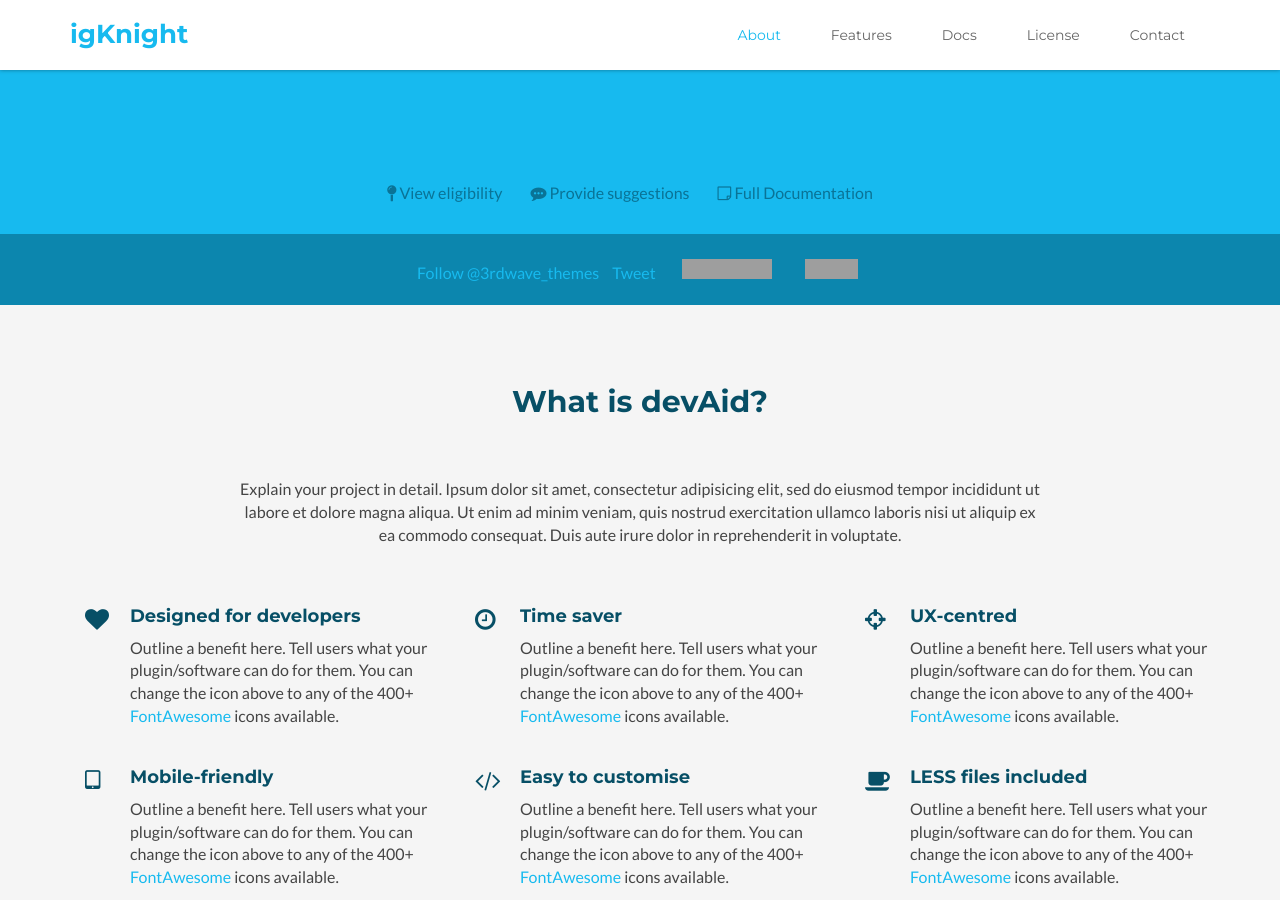
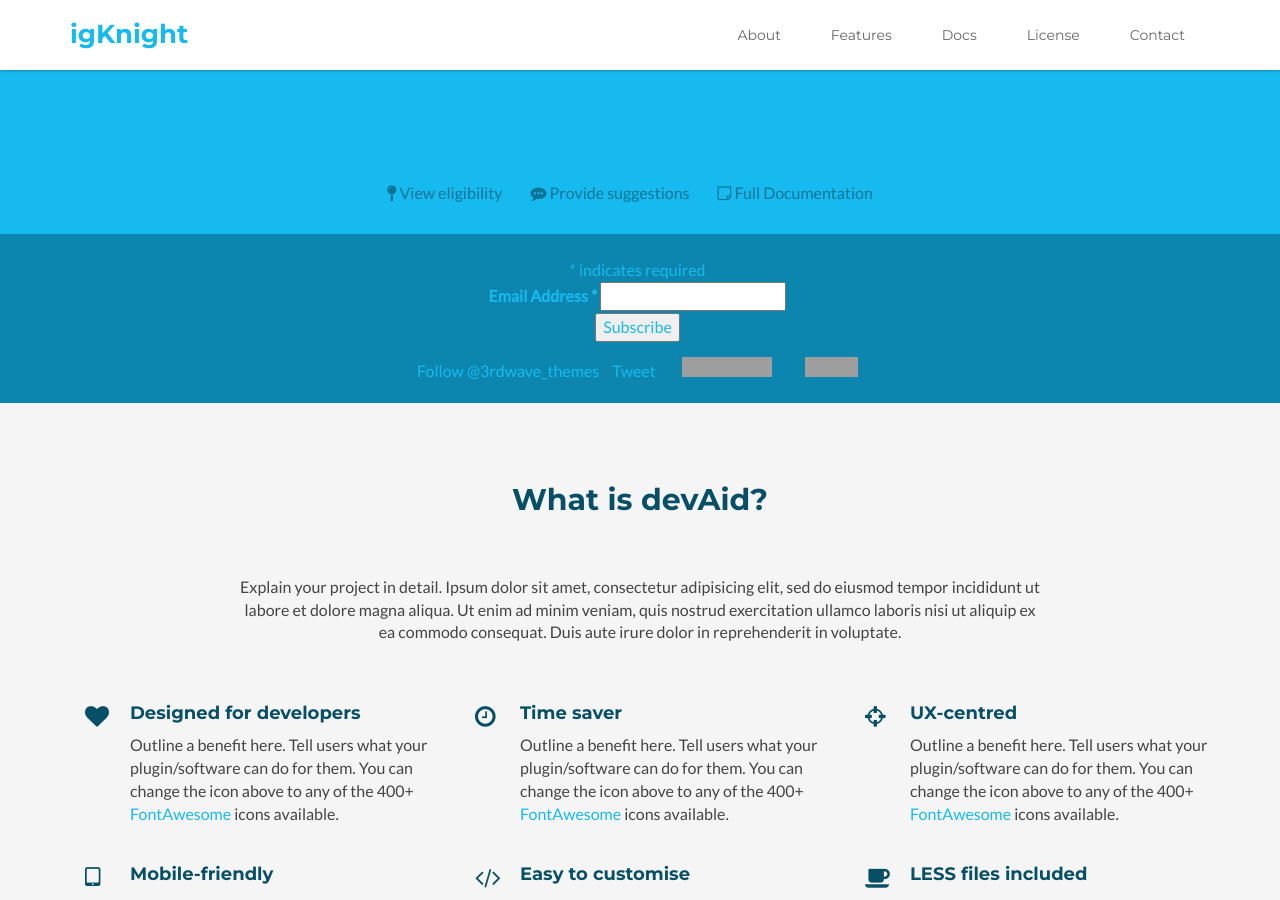
Before and after one commit to igknight/igknight.github.io, a Jekyll site: the page built from index.html, in a window 1280 px wide and 900 px high, scrolled down 320 px. Built offline with Jekyll 4.4.1, drawn with Linux system fonts in a browser that asks for light colours; nearby versions of some CDN libraries; comment, search, counter and statistics services are not loaded; grey boxes are pictures that could not be loaded.

Commit message:
Adding a signup form

```diff
--- a/_includes/promo.html
+++ b/_includes/promo.html
@@ -21,6 +21,33 @@ Phase 2</a>
         <div class="social-media">
             <div class="social-media-inner container text-center">
                 <ul class="list-inline">
+
+<li>
+                <!-- Begin MailChimp Signup Form -->
+<div id="mc_embed_signup">
+<form action="//opsbug.us9.list-manage.com/subscribe/post?u=d6fb17867e29bb35112db200b&amp;id=b658051b36" method="post" id="mc-embedded-subscribe-form" name="mc-embedded-subscribe-form" class="validate" target="_blank" novalidate>
+    <div id="mc_embed_signup_scroll">
+
+<div class="indicates-required"><span class="asterisk">*</span> indicates required</div>
+
+<div class="mc-field-group">
+    <label for="mce-EMAIL">Email Address  <span class="asterisk">*</span>
+</label>
+    <input type="email" value="" name="EMAIL" class="required email" id="mce-EMAIL">
+</div>
+
+    <div id="mce-responses" class="clear">
+        <div class="response" id="mce-error-response" style="display:none"></div>
+        <div class="response" id="mce-success-response" style="display:none"></div>
+    </div>    <!-- real people should not fill this in and expect good things - do not remove this or risk form bot signups-->
+    <div style="position: absolute; left: -5000px;"><input type="text" name="b_d6fb17867e29bb35112db200b_b658051b36" tabindex="-1" value=""></div>
+    <div class="clear"><input type="submit" value="Subscribe" name="subscribe" id="mc-embedded-subscribe" class="button"></div>
+    </div>
+</form>
+</div>
+<!--End mc_embed_signup-->
+
+</li>
                     <li class="twitter-follow"><a href="https://twitter.com/3rdwave_themes" class="twitter-follow-button" data-show-count="false">Follow @3rdwave_themes</a>
 <script>!function(d,s,id){var js,fjs=d.getElementsByTagName(s)[0],p=/^http:/.test(d.location)?'http':'https';if(!d.getElementById(id)){js=d.createElement(s);js.id=id;js.src=p+'://platform.twitter.com/widgets.js';fjs.parentNode.insertBefore(js,fjs);}}(document, 'script', 'twitter-wjs');</script>
                     </li><!--//twitter-follow-->
```
